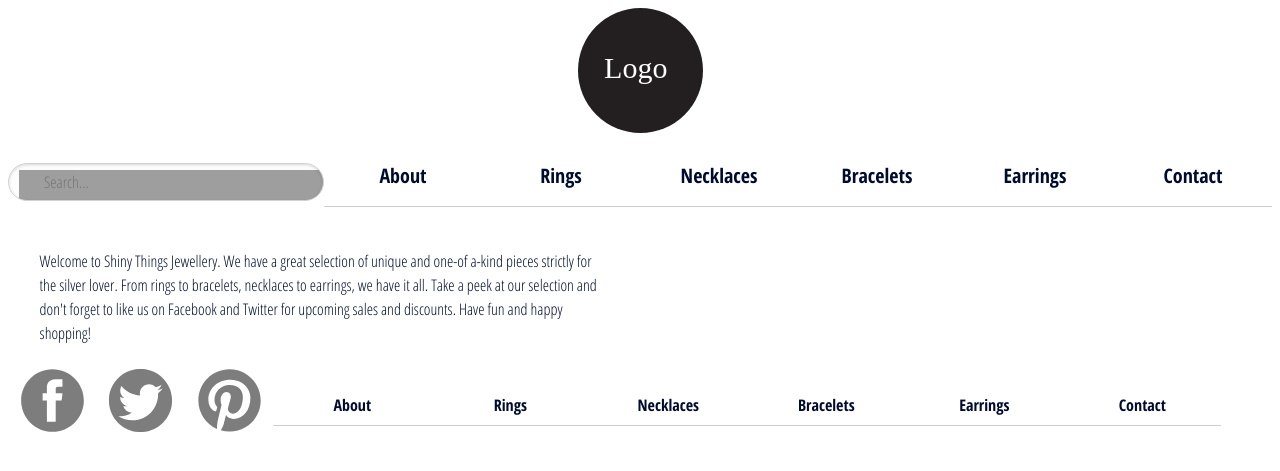
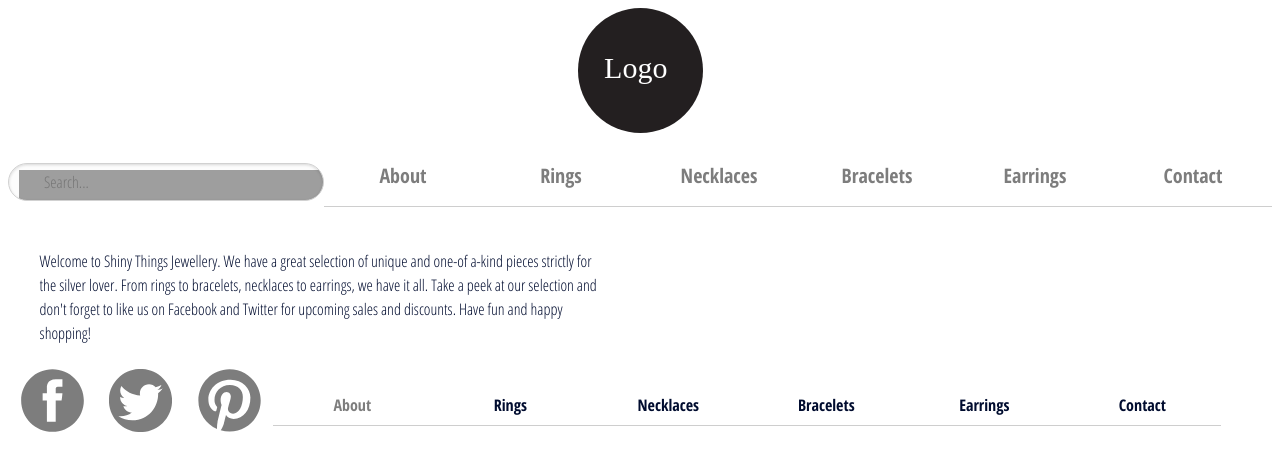
Before and after one commit to kaylaaraujo/ecommerce-website, a Jekyll site: the page built from index.html, in a window 1280 px wide. Shown: the top 471 px of the page. Built offline with Jekyll 4.4.1, drawn with Linux system fonts in a browser that asks for light colours; Markdown is read by kramdown in place of the engine named in the settings; grey boxes are pictures that could not be loaded.

Commit message:
changed link colour

```diff
--- a/css/typography.css
+++ b/css/typography.css
@@ -24,7 +24,7 @@
 
 a,
 a:link {
-	color: rgb(0,12,47);
+	color: rgb(125,125,125);
 	text-decoration: none;
 	transition: all 150ms linear;
 }
```
